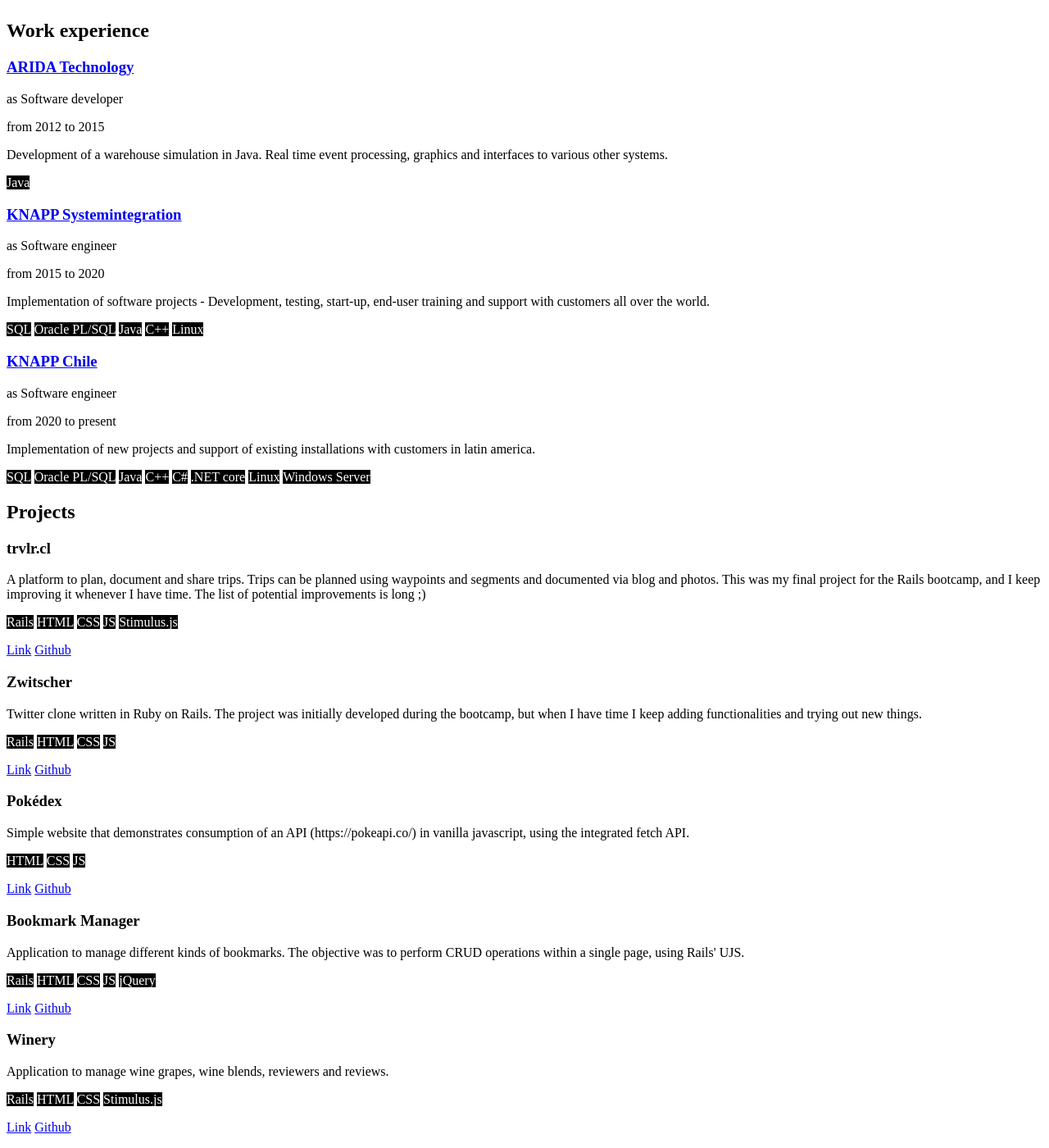
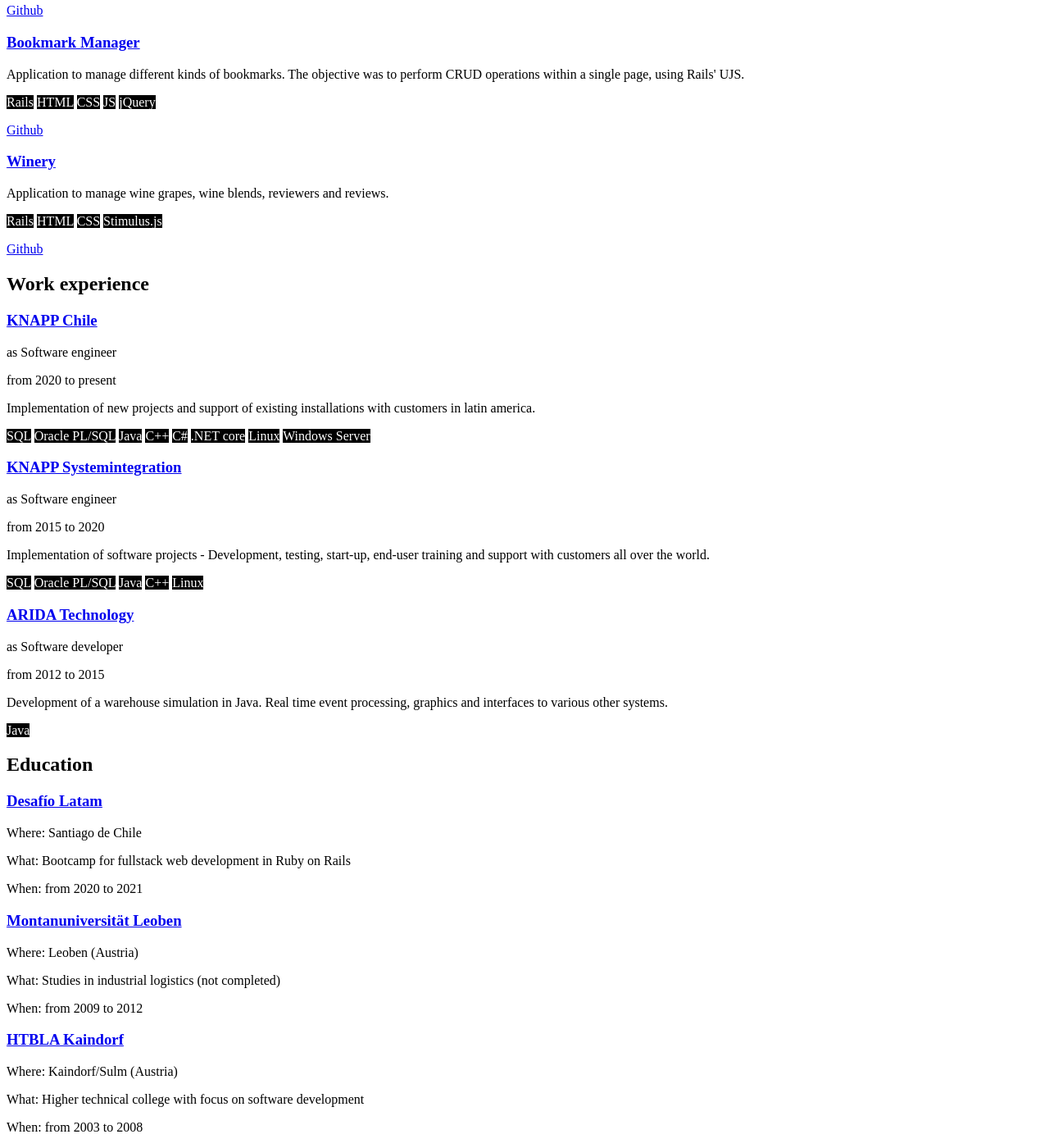
Before and after one commit to chrila/portfolio, a Jekyll site: the page built from index.html, in a window 1280 px wide and 1400 px high, scrolled down 596 px. Shown: the whole window at 82% size. Built offline with Jekyll 4.4.1, drawn with Linux system fonts in a browser that asks for light colours; some of the changed text lies outside the part shown.

Commit message:
Add: rearranged content

```diff
--- a/_data/work.yml
+++ b/_data/work.yml
@@ -2,28 +2,28 @@
   technologies: [Rails, HTML, CSS, JS, Stimulus.js]
   description: A platform to plan, document and share trips. Trips can be planned using waypoints and segments and documented via blog and photos. This was my final project for the Rails bootcamp, and I keep improving it whenever I have time. The list of potential improvements is long ;)
   github: https://github.com/chrila/trvlr-cl
-  link: https://www.trvlr.cl/
+  url: https://www.trvlr.cl/
 
 - name: Zwitscher
   technologies: [Rails, HTML, CSS, JS]
   description: Twitter clone written in Ruby on Rails. The project was initially developed during the bootcamp, but when I have time I keep adding functionalities and trying out new things.
   github: https://github.com/chrila/zwitscher
-  link: https://zwitscher.herokuapp.com/
+  url: https://zwitscher.herokuapp.com/
 
 - name: Pokédex
   technologies: [HTML, CSS, JS]
   description: Simple website that demonstrates consumption of an API (https://pokeapi.co/) in vanilla javascript, using the integrated fetch API.
   github: https://github.com/chrila/pokedex
-  link: https://chrila.github.io/pokedex/
+  url: https://chrila.github.io/pokedex/
 
 - name: Bookmark Manager
   technologies: [Rails, HTML, CSS, JS, jQuery]
   description: Application to manage different kinds of bookmarks. The objective was to perform CRUD operations within a single page, using Rails' UJS.
   github: https://github.com/chrila/bookmark-manager
-  link: https://chris-bookmark-manager.herokuapp.com
+  url: https://chris-bookmark-manager.herokuapp.com
 
 - name: Winery
   technologies: [Rails, HTML, CSS, Stimulus.js]
   description: Application to manage wine grapes, wine blends, reviewers and reviews.
   github: https://github.com/chrila/winery
-  link: https://chris-winery-g39-v2.herokuapp.com/
+  url: https://chris-winery-g39-v2.herokuapp.com/
--- a/_includes/education.html
+++ b/_includes/education.html
@@ -1,6 +1,6 @@
 <section>
   <h2>Education</h2>
-  {% for item in site.data.education %}
+  {% for item in site.data.education reversed %}
     <div>
       <h3><a href="{{ item.url }}" target="_blank">{{ item.institution }}</a></h3>
       <p>Where: {{ item.location }}</p>
--- a/_includes/experience.html
+++ b/_includes/experience.html
@@ -1,6 +1,6 @@
 <section>
   <h2>Work experience</h2>
-  {% for item in site.data.experience %}
+  {% for item in site.data.experience reversed %}
     <div>
       <h3><a href="{{ item.url }}" target="_blank">{{ item.employer }}</a></h3>
       <p>as {{ item.position }}</p>
--- a/_includes/work.html
+++ b/_includes/work.html
@@ -2,14 +2,13 @@
   <h2>Projects</h2>
   {% for item in site.data.work %}
     <div>
-      <h3>{{ item.name }}</h3>
+      <h3><a href="{{ item.url }}" target="_blank">{{ item.name }}</a></h3>
       <p>{{ item.description }}</p>
       <p>
       {% for tech in item.technologies %}
         <span class="badge">{{ tech }}</span>
       {% endfor %}
       </p>
-      <a href="{{ item.link }}">Link</a>
       <a href="{{ item.github }}">Github</a>
     </div>
   {% endfor %}
--- a/index.html
+++ b/index.html
@@ -4,6 +4,6 @@
 ---
 <h1>Hello!</h1>
 <p>My name is Christian Lampl and I'm a fullstack developer. Welcome to my portfolio! Here you can find information about my education and projects that I've worked on so far. If you want to get in touch, feel free to use the contact form!</p>
+{% include work.html %}
+{% include experience.html %}
 {% include education.html %}
-{% include experience.html %}
-{% include work.html %}
```
